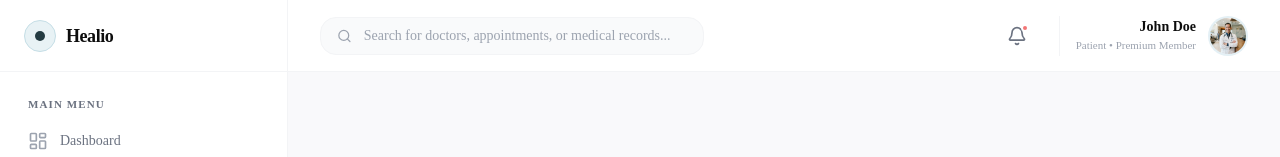
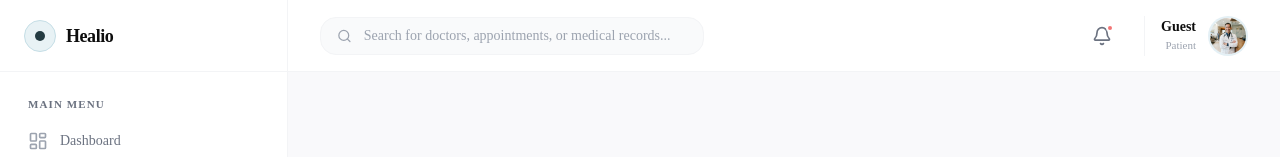
Before and after one commit to sano0007/healio, a Next.js app in the folder apps/web/: page /records in a window 1280 px wide. Shown: the top 157 px of the page. Built offline with nearby package versions, Linux system fonts and the light colour scheme; no server answers.

Commit message:
feat: enhance navbar and sidebar with user role display and logout functionality

```diff
--- a/apps/web/src/components/layout/app-navbar.tsx
+++ b/apps/web/src/components/layout/app-navbar.tsx
@@ -1,10 +1,15 @@
 "use client";
 
-import { Bell, Search, Menu } from "lucide-react";
-import { Avatar } from "@/components/ui/avatar";
+import {Bell, Menu, Search} from "lucide-react";
+import {Avatar} from "@/components/ui/avatar";
 import Link from "next/link";
+import {useAuth} from "@/contexts/auth";
 
 export function AppNavbar() {
+    const {user} = useAuth();
+
+    const roleLabel = user?.role === "doctor" ? "Doctor" : user?.role === "admin" ? "Administrator" : "Patient";
+
   return (
     <header className="h-[72px] bg-white border-b border-gray-100 flex items-center justify-between px-6 lg:px-8">
       {/* Mobile Menu Toggle (Placeholder) */}
@@ -15,9 +20,9 @@ export function AppNavbar() {
       {/* Global Search Bar */}
       <div className="hidden md:flex items-center gap-3 bg-gray-50 border border-gray-100 rounded-2xl px-4 py-2 w-full max-w-sm group focus-within:ring-2 focus-within:ring-brand-dark/10 transition-all">
         <Search className="w-4 h-4 text-gray-400 group-focus-within:text-brand-dark" />
-        <input
-          type="text"
-          placeholder="Search for doctors, appointments, or medical records..."
+          <input
+              type="text"
+              placeholder="Search for doctors, appointments, or medical records..."
           className="bg-transparent border-none focus:outline-none text-sm text-gray-600 placeholder:text-gray-400 w-full"
         />
       </div>
@@ -33,8 +38,8 @@ export function AppNavbar() {
 
         <div className="flex items-center gap-3 pl-4 border-l border-gray-100 cursor-pointer group">
           <div className="text-right hidden sm:block">
-            <p className="text-sm font-semibold text-brand-black group-hover:text-brand-dark transition-colors">John Doe</p>
-            <p className="text-[11px] text-gray-400">Patient • Premium Member</p>
+              <p className="text-sm font-semibold text-brand-black group-hover:text-brand-dark transition-colors">{user?.name || "Guest"}</p>
+              <p className="text-[11px] text-gray-400">{roleLabel}</p>
           </div>
           <Avatar src="/images/doctor-1.png" className="w-10 h-10 border-2 border-brand-light/30 transition-transform group-hover:scale-105" />
         </div>
--- a/apps/web/src/components/layout/sidebar.tsx
+++ b/apps/web/src/components/layout/sidebar.tsx
@@ -1,19 +1,20 @@
 "use client";
 
 import Link from "next/link";
-import { usePathname } from "next/navigation";
+import {usePathname, useRouter} from "next/navigation";
 import {
-  LayoutDashboard,
-  Search,
+  Bell,
   Calendar,
   ClipboardList,
+  LayoutDashboard,
+  LogOut,
   Pill,
-  Stethoscope,
-  Bell,
+  Search,
   Settings,
-  LogOut
+  Stethoscope
 } from "lucide-react";
-import { cn } from "@/lib/utils";
+import {cn} from "@/lib/utils";
+import {useAuth} from "@/contexts/auth";
 
 const navigation = [
   { name: "Dashboard", href: "/dashboard", icon: LayoutDashboard },
@@ -31,6 +32,13 @@ const secondaryNavigation = [
 
 export function Sidebar() {
   const pathname = usePathname();
+  const router = useRouter();
+  const {user, logout} = useAuth();
+
+  async function handleLogout() {
+    logout();
+    router.push("/login");
+  }
 
   return (
     <div className="flex flex-col h-full bg-white border-r border-gray-100 w-64 lg:w-72">
@@ -53,8 +61,8 @@ export function Sidebar() {
               href={item.href}
               className={cn(
                 "flex items-center gap-3 px-3 py-2.5 rounded-xl text-sm font-medium transition-all group",
-                isActive
-                  ? "bg-brand-dark text-white shadow-md shadow-brand-dark/10"
+                  isActive
+                      ? "bg-brand-dark text-white shadow-md shadow-brand-dark/10"
                   : "text-gray-500 hover:bg-gray-50 hover:text-brand-dark"
               )}
             >
@@ -77,8 +85,8 @@ export function Sidebar() {
                 href={item.href}
                 className={cn(
                   "flex items-center gap-3 px-3 py-2.5 rounded-xl text-sm font-medium transition-all group",
-                  isActive
-                    ? "bg-brand-dark text-white shadow-md"
+                    isActive
+                        ? "bg-brand-dark text-white shadow-md"
                     : "text-gray-500 hover:bg-gray-50 hover:text-brand-dark"
                 )}
               >
@@ -95,7 +103,10 @@ export function Sidebar() {
 
       {/* Logout */}
       <div className="p-4 border-t border-gray-100">
-        <button className="flex items-center gap-3 px-3 py-2.5 rounded-xl text-sm font-medium text-red-500 hover:bg-red-50 w-full transition-all group">
+        <button
+            onClick={handleLogout}
+            className="flex items-center gap-3 px-3 py-2.5 rounded-xl text-sm font-medium text-red-500 hover:bg-red-50 w-full transition-all group"
+        >
           <LogOut className="w-5 h-5 text-red-400 group-hover:text-red-500" />
           Logout
         </button>
```
